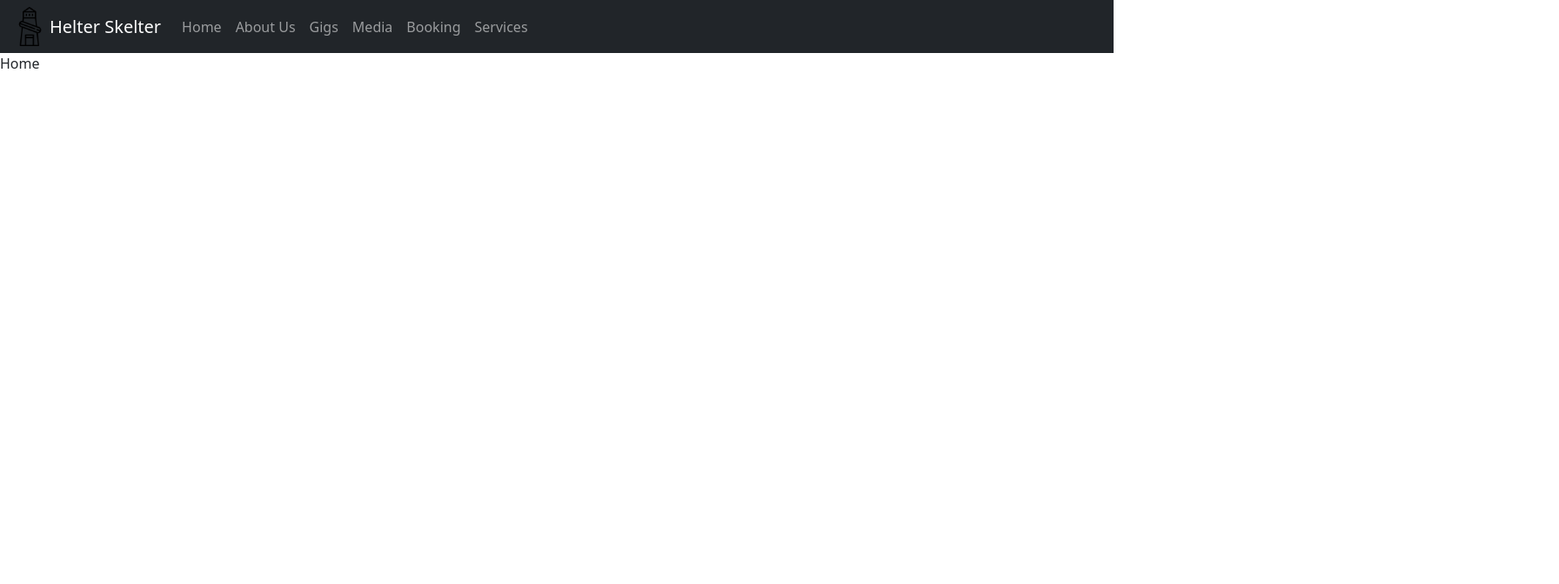
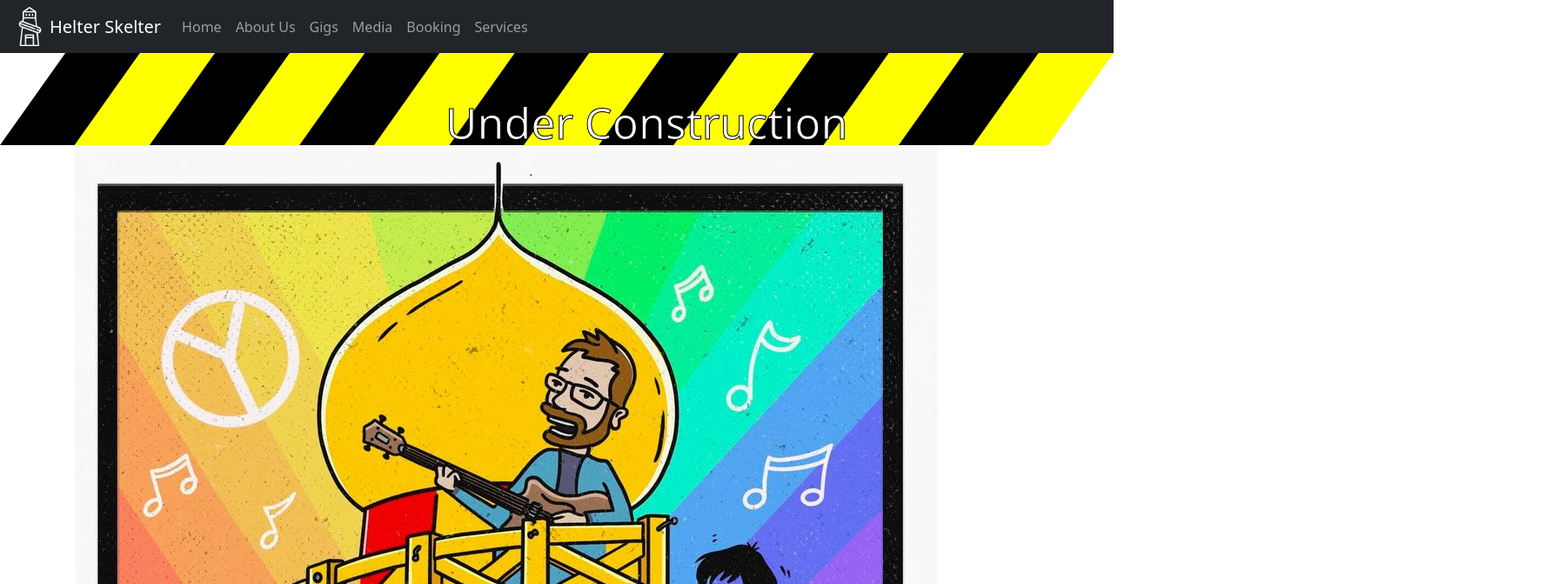
Before and after one commit to HOFNER62/hofner62.github.io, a plain HTML site: page index.html in a window 1280 px wide. Shown: the top 672 px of the page at 87% size, 1792 px wide, since content can reach past the window. Drawn offline with nearby package versions, Linux system fonts and the light colour scheme; some packages are replaced by stand-ins of ours.

Commit message:
Images and Under Construction banner

```diff
--- a/home.html
+++ b/home.html
@@ -1 +1,7 @@
-Home
+<div class="container">
+    <div class="row justify-content-md-center">
+        <div class="">
+            <img src="images/HelterSkelter.jpg" alt="Helter Skelter" />
+        </div>
+    </div>
+</div>
--- a/index.html
+++ b/index.html
@@ -22,7 +22,7 @@
     <main>
         <nav class="navbar navbar-expand navbar-dark bg-dark" aria-label="Second navbar example">
             <div class="container-fluid">
-                <img src="images/helterskelter.png" width="45" alt="" class="d-inline-block align-middle mr-2">
+                <img src="images/helterskelter_w.png" width="45" alt="" class="d-inline-block align-middle mr-2">
                 <a class="navbar-brand" href="#">Helter Skelter</a>
                 <button class="navbar-toggler" type="button" data-bs-toggle="collapse" data-bs-target="#navbarsExample02" aria-controls="navbarsExample02" aria-expanded="false" aria-label="Toggle navigation">
                     <span class="navbar-toggler-icon"></span>
@@ -53,6 +53,31 @@
             </div>
         </nav>
 
+        <div class="image">
+            <img src="images/warning.svg" alt="Warning">
+            <h2>Under Construction</h2>
+            <style>
+                .image {
+                    position: relative;
+                    width: 100%; /* for IE 6 */
+                }
+
+                h2 {
+                    color: white;
+                    font-size: 50px;
+                    -webkit-text-fill-color: white; /* Will override color (regardless of order) */
+                    -webkit-text-stroke-width: 1px;
+                    -webkit-text-stroke-color: #000;
+                    position: absolute;
+                    top: 50px;
+                    left: 40%;
+                    width: 100%;
+                }
+            </style>
+        </div>
+
+
+
         <div ng-view>
         </div>
 
```
Also changed, not shown: images/HelterSkelter.jpg (added), images/HelterSkelter_Logo_B.jpg (added), images/HelterSkelter_Logo_Both.jpg (added), images/HelterSkelter_Logo_W.jpg (added), images/helterskelter_w.png (added), images/warning.svg (added), 1 other file.
